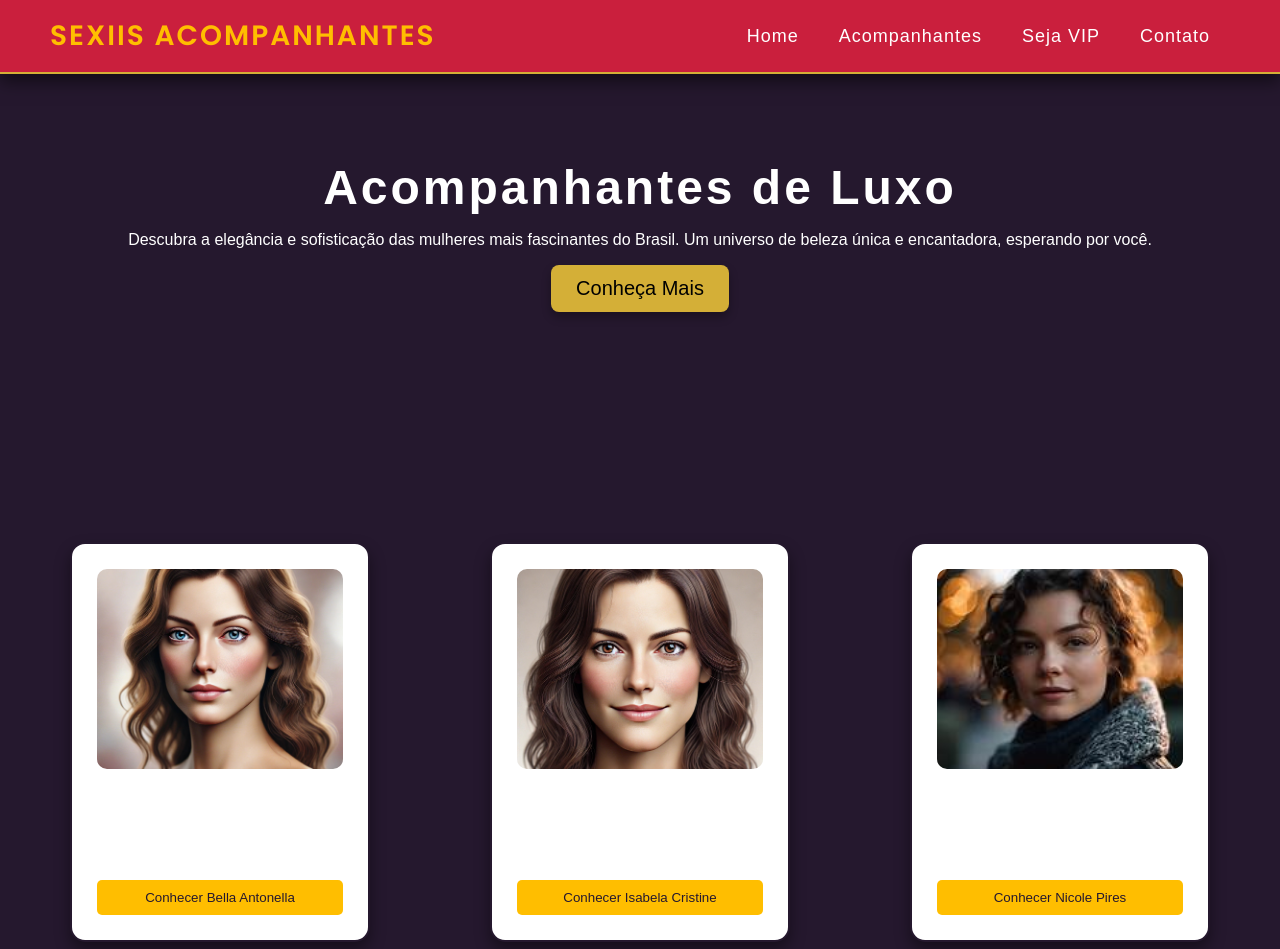
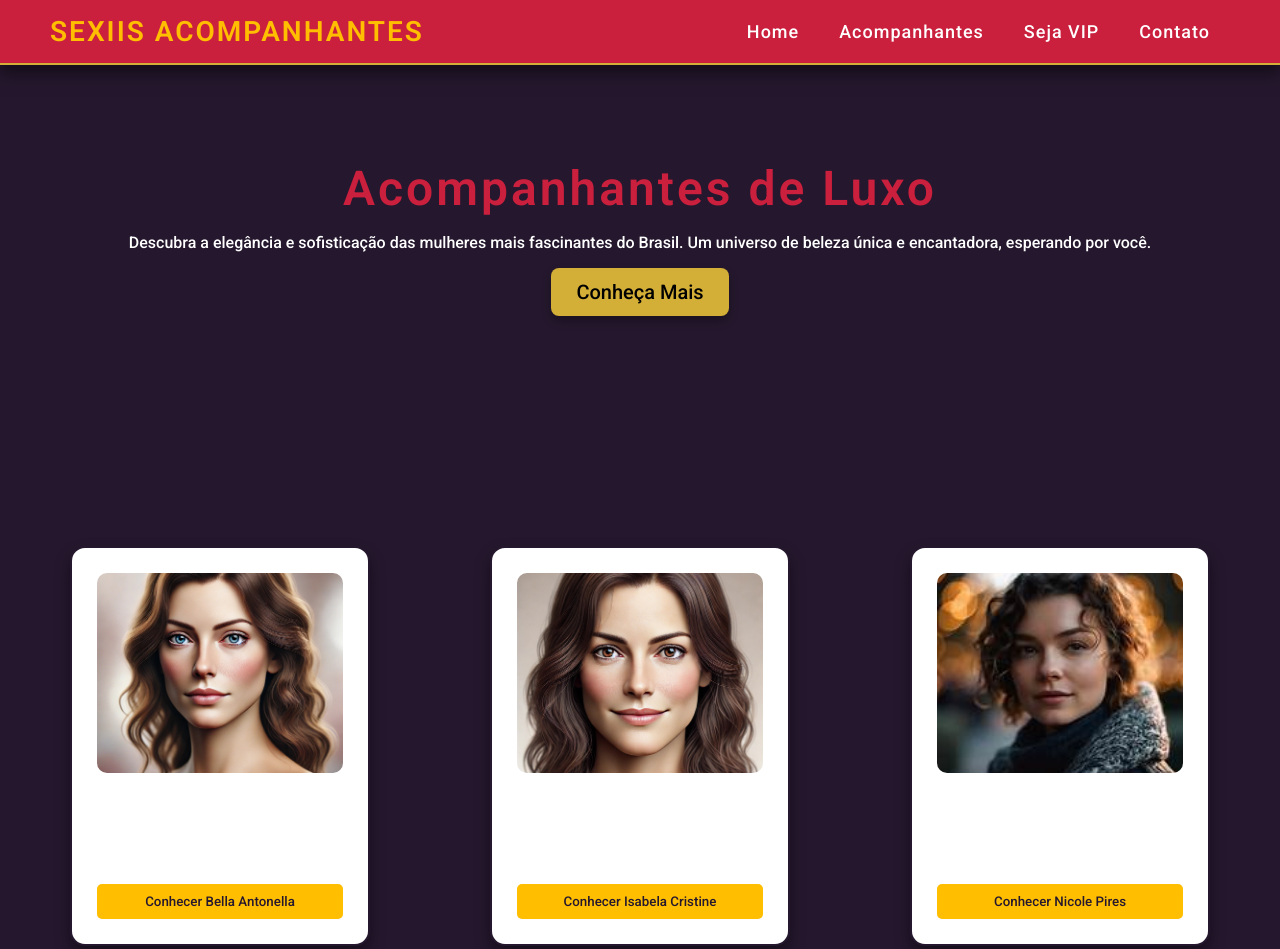
Before and after one commit to albyTechltda/landig-page, a plain HTML site: page index.html in a window 1280 px wide. Shown: the top 949 px of the page. Drawn offline with Linux system fonts and the light colour scheme.

Commit message:
Update styles.css

```diff
--- a/styles.css
+++ b/styles.css
@@ -1,9 +1,10 @@
 /* Fonte personalizada para a logo */
-@import url('https://fonts.googleapis.com/css2?family=Poppins:wght@600&display=swap');
+@import url('https://fonts.googleapis.com/css2?family=Roboto:wght@500;600&display=swap');
 
 * {
     user-select: none;
     box-sizing: border-box;
+    font-family: 'Roboto', sans-serif; /* Apliquei a fonte Roboto a todos os elementos */
 }
 
 html {
@@ -11,7 +12,6 @@ html {
 }
 
 body {
-    font-family: 'Fira Sans', sans-serif;
     margin: 0;
     padding: 0;
     background-color: #25182E;
@@ -54,7 +54,7 @@ nav a:hover {
 
 header .logo {
     color: #FFBE00;
-    font-family: 'Poppins', sans-serif;
+    font-family: 'Roboto', sans-serif;
     font-size: 28px;
     font-weight: 600;
     letter-spacing: 2px;
@@ -82,6 +82,7 @@ header .logo:hover {
     font-size: 3em;
     margin-bottom: 15px;
     letter-spacing: 3px;
+    color: #CA1F3D;
 }
 
 .hero button {
```
